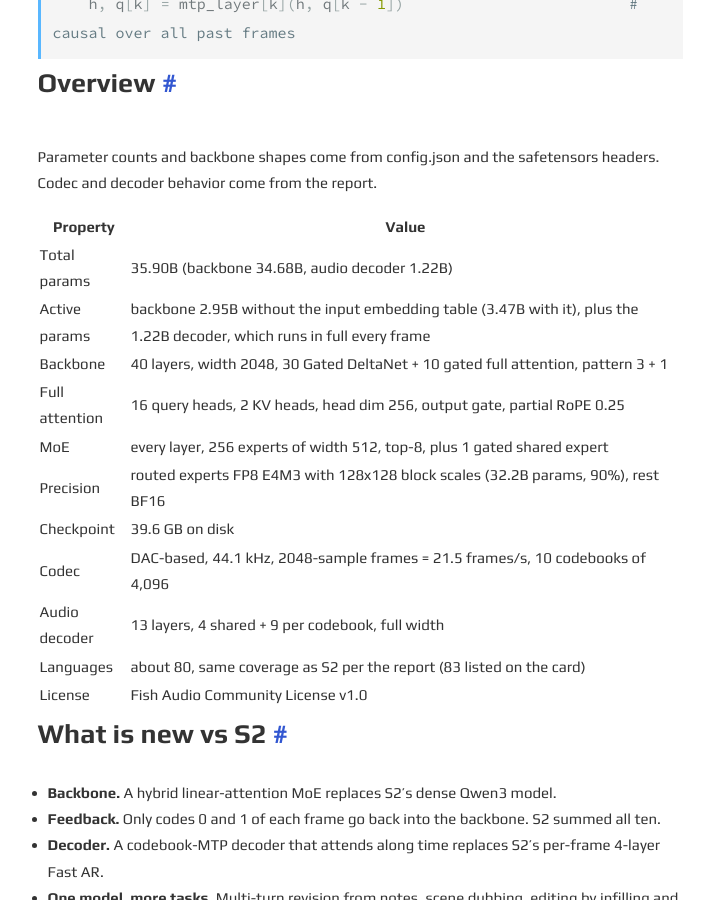
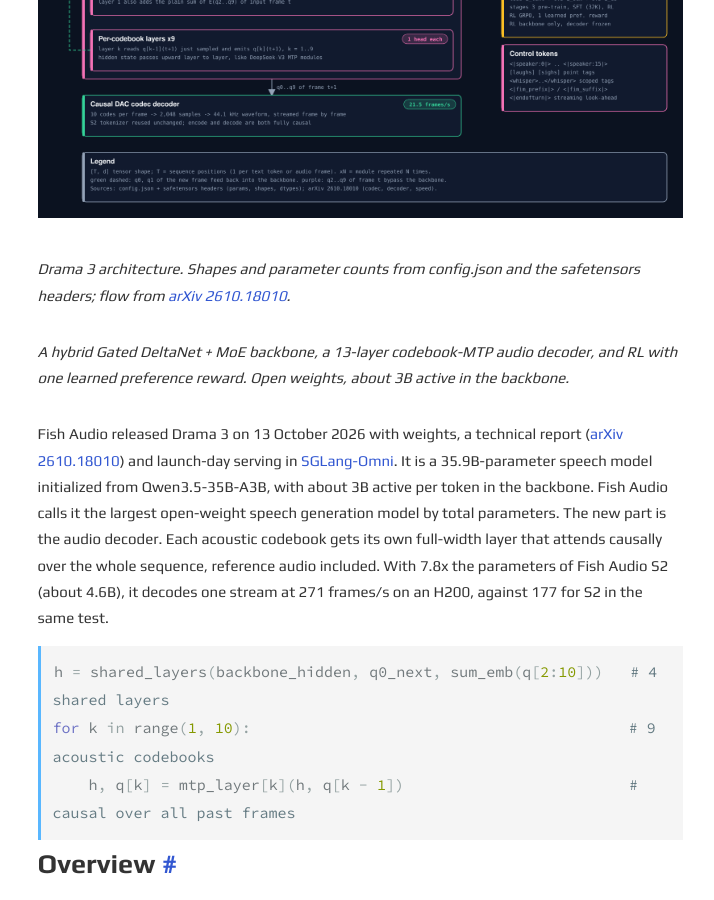
Before and after one commit to erogol/erogol.github.io, a Jekyll site: the page built from _posts/2026-10-14-Fish_Audio_Drama_3_a_35B_MoE_TTS_Whose_Codebook_Decoder_Attends_Over_All_Past_Frames.md, in a window 1280 px wide and 900 px high, scrolled down 807 px. Shown: the whole window, without its empty margins (280-994 px from the left). Built offline with Jekyll 4.4.1, drawn with Linux system fonts in a browser that asks for light colours; comment, search, counter and statistics services are not loaded; some of the changed text lies outside the part shown.

Commit message:
Move architecture diagram to top of Fish Audio Drama 3 post

```diff
--- a/_posts/2026-10-14-Fish_Audio_Drama_3_a_35B_MoE_TTS_Whose_Codebook_Decoder_Attends_Over_All_Past_Frames.md
+++ b/_posts/2026-10-14-Fish_Audio_Drama_3_a_35B_MoE_TTS_Whose_Codebook_Decoder_Attends_Over_All_Past_Frames.md
@@ -5,6 +5,10 @@
 tags: machine-learning tts speech-synthesis moe model-check fish-audio
 minute: 9
 ---
+
+<a href="/assets/images/fish-drama-3-architecture.png"><img src="/assets/images/fish-drama-3-architecture.png" width="100%" alt="Fish Audio Drama 3 architecture" /></a>
+
+*Drama 3 architecture. Shapes and parameter counts from config.json and the safetensors headers; flow from [arXiv 2610.18010](https://arxiv.org/abs/2610.18010).*
 
 *A hybrid Gated DeltaNet + MoE backbone, a 13-layer codebook-MTP audio decoder, and RL with one learned preference reward. Open weights, about 3B active in the backbone.*
 
@@ -43,10 +47,6 @@
 - **RL.** One learned human-preference reward. No ASR, speaker-similarity or quality rewards.
 
 ## Architecture
-
-<a href="/assets/images/fish-drama-3-architecture.png"><img src="/assets/images/fish-drama-3-architecture.png" width="100%" alt="Fish Audio Drama 3 architecture" /></a>
-
-*Drama 3 architecture. Shapes and parameter counts from config.json and the safetensors headers; flow from [arXiv 2610.18010](https://arxiv.org/abs/2610.18010).*
 
 ### Codec and backbone
 
```
